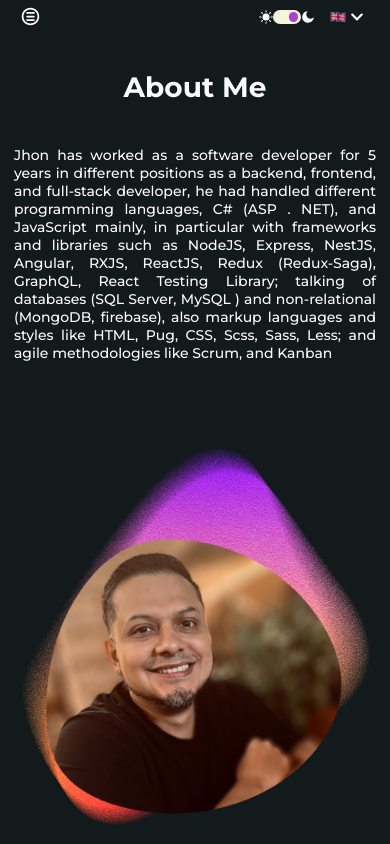
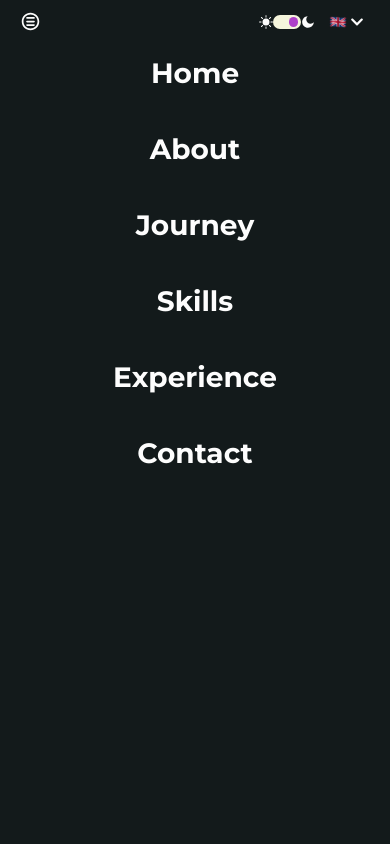
Before and after one commit to Jhon-Villamizar/Portfolio, a React (Vite) app: page /Portfolio/about in a window 390 px wide. Both pictures are taken after a click on the icon 30 px from the left and 16 px from the top of the page. Built offline with nearby package versions, Linux system fonts and the light colour scheme.

Commit message:
add: mobile menu

```diff
--- a/src/App.tsx
+++ b/src/App.tsx
@@ -1,6 +1,6 @@
 /*eslint-disable @typescript-eslint/no-empty-function */
 import { useEffect, useReducer } from 'react'
-import { BrowserRouter, Route, Routes } from 'react-router-dom'
+import { BrowserRouter, Route, Routes, useLocation } from 'react-router-dom'
 import Layout from './layout'
 import Home from './pages/Home'
 import About from './pages/About'
@@ -12,12 +12,19 @@ import './App.scss'
 import Journey from './pages/Journey'
 import Projects from './pages/Projects'
 import HeaderConfig from './components/HeaderConfig'
+import MobilMenu from './components/MobilMenu'
+import { AdminConsumer } from './store/Context'
 
 const App = () => {
+  const { menu } = AdminConsumer()
+
   return (
+    <BrowserRouter>
       <Layout>
-      <BrowserRouter>
         <HeaderConfig />
+        {menu ? (
+          <MobilMenu />
+        ) : (
           <Routes>
             <Route path='Portfolio/' element={<Home />} />
             <Route path='Portfolio/about' element={<About />} />
@@ -28,8 +35,9 @@ const App = () => {
             <Route path='Portfolio/contact' element={<Contact />} />
             <Route path='*' element={<NotFound />} />
           </Routes>
+        )}
+      </Layout>
     </BrowserRouter>
-    </Layout>
   )
 }
 
--- a/src/components/HeaderConfig/HeaderConfig.scss
+++ b/src/components/HeaderConfig/HeaderConfig.scss
@@ -1,3 +1,5 @@
+@import '../../App.scss';
+
 .config-container {
   bottom: 0;
   display: flex;
@@ -123,7 +125,7 @@
     }
   }
   .menu{
-    width: 40%;
+    width: 67%;
     ul {
       display: flex;
       justify-content: space-between;
@@ -138,6 +140,13 @@
   .mobil-menu {
     display: none;
   }
+  .mobil-list {
+    background-color: $black;
+    height: 97vh;
+    position: absolute;
+    top: 3rem;
+    width: 104%;
+  }
   @media (min-width: 280px)  and (max-width: 540px) {
     top: 0.2rem;
     .config-bar {
@@ -146,8 +155,7 @@
       width: fit-content;
       .select {
         display: flex;
-        justify-content: center;
-        margin: 0 0 0 1rem;
+        margin: 0.7rem 0 0 1rem;
       }
     }
     .menu {
--- a/src/components/HeaderConfig/index.tsx
+++ b/src/components/HeaderConfig/index.tsx
@@ -18,7 +18,7 @@ const HeaderConfig = () => {
   const [show, setShow] = useState(false)
   const location = useLocation()
   const { t } = useTranslation(['texts'])
-  const { theme, language, updateLanguage, updateTheme } = AdminConsumer()
+  const { theme, language, menu, updateLanguage, updateTheme, updateMenu } = AdminConsumer()
 
   useEffect(() => {
     console.log('effect state => ', language, i18n.language, theme, location.pathname)
@@ -33,6 +33,7 @@ const HeaderConfig = () => {
 
   const handlerMenu = () => {
     console.log('menu')
+    updateMenu(!menu)
   }
 
   return (
--- a/src/components/InfoAbout/InforAbout.scss
+++ b/src/components/InfoAbout/InforAbout.scss
@@ -26,12 +26,12 @@
     }
   }
   @media (min-width: 280px) and (max-width: 667px) {
-    background-position: 100% 100%;
+    background-position: 100% 80%;
     background-size: 180%;
     flex-direction: column;
     .info {
       background-image: url('../../img/png/1.png');
-      background-position: 50% 100%;
+      background-position: 50% 80%;
       background-repeat: no-repeat;
       background-size: 150%;
       height: 100vh;
--- /dev/null
+++ b/src/components/MobilMenu/index.tsx
@@ -0,0 +1,52 @@
+import { BsHouse } from 'react-icons/bs'
+import { Link } from 'react-router-dom'
+import './MobileMenu.scss'
+
+const MobilMenu = () => {
+  return (
+    <div className='content-mobile-menu'>
+      <ul>
+        {location.pathname !== '/Portfolio/' ? (
+          <li>
+            <Link to={'Portfolio/'}>
+              <h5>Home</h5>
+            </Link>
+          </li>
+        ) : (
+          <li></li>
+        )}
+
+        <li>
+          <Link to={'Portfolio/about'}>
+            <h5>About</h5>
+          </Link>
+        </li>
+        <li>
+          <Link to={'Portfolio/journey'}>
+            <h5>Journey</h5>
+          </Link>
+        </li>
+        <li>
+          <Link to={'Portfolio/skills'}>
+            <h5>Skills</h5>
+          </Link>
+        </li>
+        <li>
+          <Link to={'Portfolio/experience'}>
+            <h5>Experience</h5>
+          </Link>
+        </li>
+        {/*<li>
+            <Link to={'Portfolio/projects'}>Projects</Link>
+          </li> */}
+        <li>
+          <Link to={'Portfolio/contact'}>
+            <h5>Contact</h5>
+          </Link>
+        </li>
+      </ul>
+    </div>
+  )
+}
+
+export default MobilMenu
--- /dev/null
+++ b/src/components/MobilMenu/mobileMenu.scss
@@ -0,0 +1,15 @@
+.content-mobile-menu {
+  margin-top: 4rem;
+  ul {
+    text-align: center;
+    li {
+      list-style: none;
+      h5 {
+        margin-bottom: 3rem;
+      }
+    }
+  }
+  @media (min-width: 541px) {
+    display: none;
+  }
+}
--- a/src/layout/index.tsx
+++ b/src/layout/index.tsx
@@ -3,9 +3,15 @@ import { FC, PropsWithChildren, useEffect } from 'react'
 import HeaderConfig from '../components/HeaderConfig'
 import { AdminConsumer } from '../store/Context'
 import './layout.scss'
+import { useLocation } from 'react-router-dom'
 
 const Layout: FC<PropsWithChildren> = ({ children }) => {
-  const { theme } = AdminConsumer()
+  const { theme, updateMenu } = AdminConsumer()
+  const location = useLocation()
+
+  useEffect(() => {
+    updateMenu(false)
+  }, [location])
 
   return (
     <div className={`container-layout ${theme}`}>
--- a/src/main.tsx
+++ b/src/main.tsx
@@ -2,6 +2,7 @@ import React from 'react'
 import ReactDOM from 'react-dom/client'
 import App from './App'
 import AdminProvider from './store/Context'
+import MobilMenu from './components/MobilMenu'
 
 ReactDOM.createRoot(document.getElementById('root') as HTMLElement).render(
   <React.StrictMode>
--- a/src/pages/Skills/index.tsx
+++ b/src/pages/Skills/index.tsx
@@ -1,5 +1,5 @@
 import React from 'react'
-import InfoSkills from '../../components/infoSkills'
+import InfoSkills from '../../components/InfoSkills'
 
 const Skills = () => {
   return (
--- a/src/store/Context.tsx
+++ b/src/store/Context.tsx
@@ -6,9 +6,11 @@ const AdminContext = createContext<ContextType>({} as ContextType)
 export const AdminConsumer = () => useContext(AdminContext)
 
 const AdminProvider: FC<PropsWithChildren> = ({ children }) => {
-  const { theme, language, updateTheme, updateLanguage } = useData()
+  const { theme, language, menu, updateTheme, updateLanguage, updateMenu } = useData()
   return (
-    <AdminContext.Provider value={{ theme, language, updateTheme, updateLanguage }}>
+    <AdminContext.Provider
+      value={{ theme, language, menu, updateTheme, updateLanguage, updateMenu }}
+    >
       {children}
     </AdminContext.Provider>
   )
--- a/src/store/ContextType.ts
+++ b/src/store/ContextType.ts
@@ -1,6 +1,8 @@
 export type ContextType = {
   theme: string
   language: string
+  menu: boolean
   updateTheme: (changeTheme: string) => void
   updateLanguage: (changeLanguage: string) => void
+  updateMenu: (changeMenu: boolean) => void
 }
--- a/src/store/useData.tsx
+++ b/src/store/useData.tsx
@@ -3,13 +3,17 @@ import { useState } from 'react'
 export const useData = () => {
   const [theme, setTheme] = useState('dark')
   const [language, setLanguage] = useState('')
+  const [menu, setMenu] = useState(true)
   const updateTheme = (changeTheme: string) => setTheme(changeTheme)
   const updateLanguage = (changeLanguage: string) => setLanguage(changeLanguage)
+  const updateMenu = (changeMenu: boolean) => setMenu(changeMenu)
 
   return {
     theme,
     language,
+    menu,
     updateTheme,
     updateLanguage,
+    updateMenu,
   }
 }
```
Lines whose indentation alone changed are shown as unchanged.
